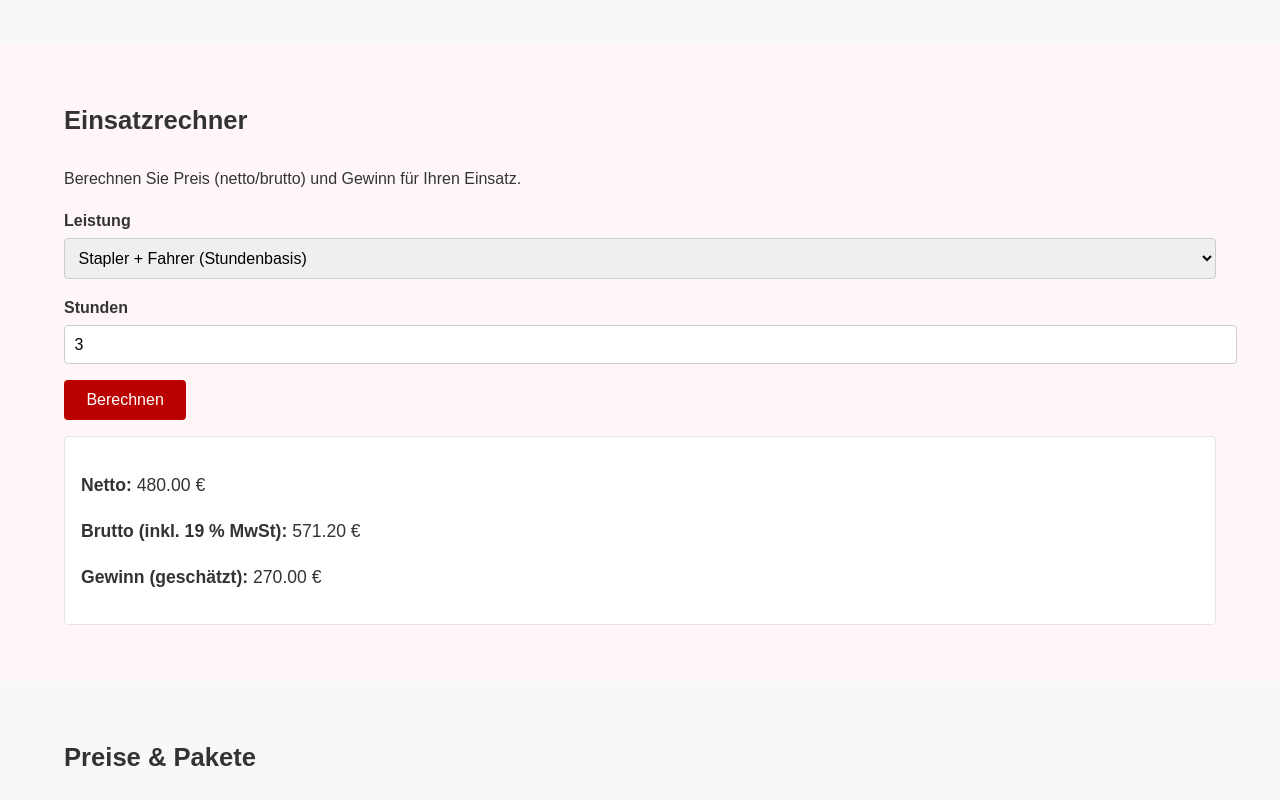
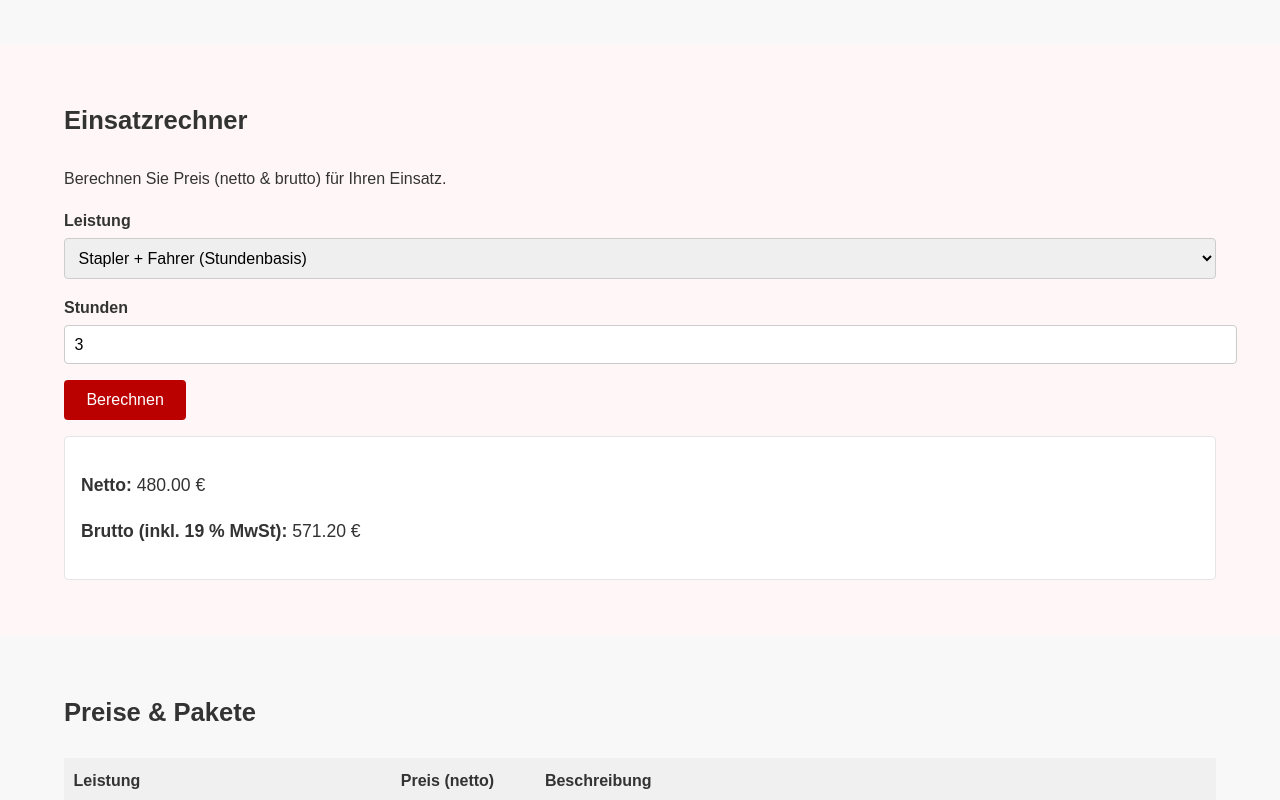
Before and after one commit to ipsschmitt-netizen/gabelgold-site, a plain HTML site: page index.html in a window 1280 px wide. Both pictures are taken after a click on the button "Berechnen". Shown: the part 753-1553 px from the top of the page. Drawn offline with Linux system fonts and the light colour scheme.

Commit message:
Remove profit display from calculator

```diff
--- a/index.html
+++ b/index.html
@@ -63,7 +63,8 @@
   <section class="section alt" id="rechner">
     <div class="container">
       <h3>Einsatzrechner</h3>
-      <p>Berechnen Sie Preis (netto/brutto) und Gewinn für Ihren Einsatz.</p>
+      <!-- Anpassung: Der Einsatzrechner zeigt keinen Gewinn mehr an -->
+      <p>Berechnen Sie Preis (netto &amp; brutto) für Ihren Einsatz.</p>
       <form id="calcForm" onsubmit="return false;">
         <div class="form-group">
           <label for="service">Leistung</label>
@@ -188,11 +189,10 @@
           break;
       }
       const gross = net * 1.19;
-      const profit = net - cost;
+      // Hinweis: Gewinn wird nicht mehr ausgegeben, da er nur intern relevant ist
       document.getElementById('result').innerHTML =
         `<p><strong>Netto:</strong> ${net.toFixed(2)} €</p>` +
-        `<p><strong>Brutto (inkl. 19 % MwSt):</strong> ${gross.toFixed(2)} €</p>` +
-        `<p><strong>Gewinn (geschätzt):</strong> ${profit.toFixed(2)} €</p>`;
+        `<p><strong>Brutto (inkl. 19 % MwSt):</strong> ${gross.toFixed(2)} €</p>`;
     }
     document.getElementById('service').addEventListener('change', updateInputVisibility);
     // Initiale Ansicht
```
